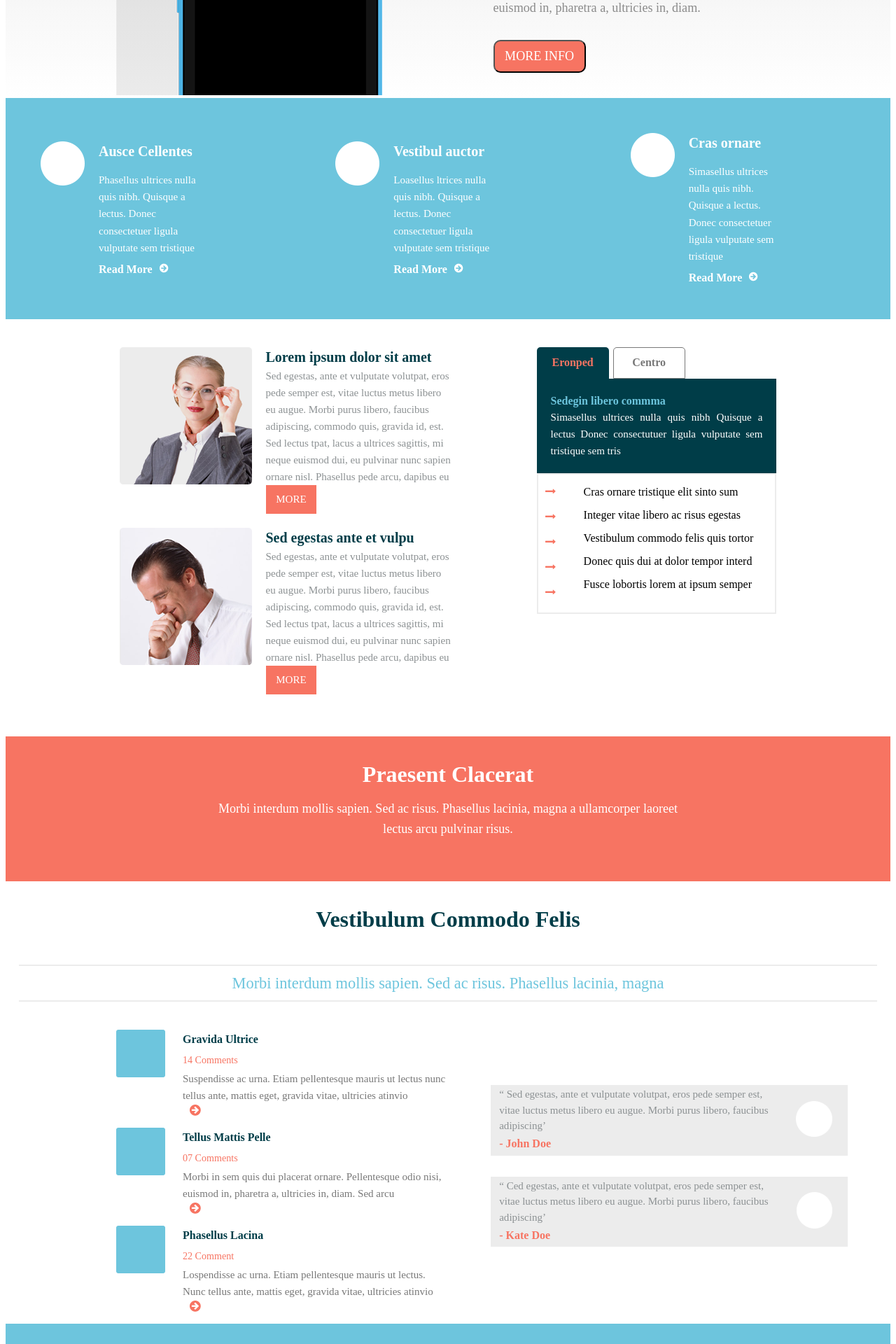
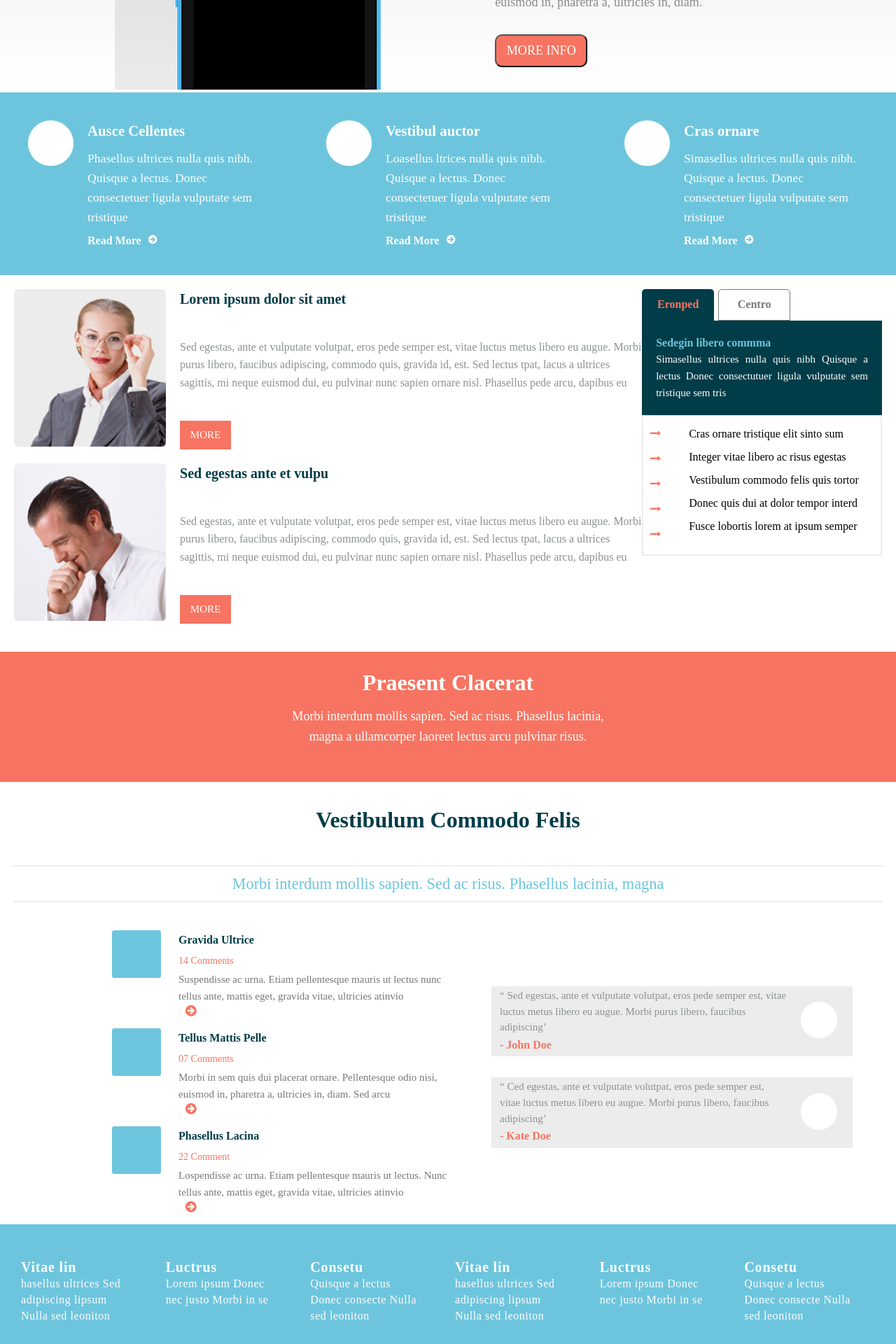
Before and after one commit to liubaterehova/-layout, a React app: page / in a window 1280 px wide. Shown: the part 400-2320 px from the top of the page at 70% size. Built offline with nearby package versions, Linux system fonts and the light colour scheme.

Commit message:
adaptive

```diff
--- a/src/components/footer/style.scss
+++ b/src/components/footer/style.scss
@@ -11,7 +11,7 @@
       display: flex;
       flex-direction: column;
       flex: 1;
-      align-items: center;
+      align-items: flex-start;
       margin: 10px;
     }
     .header-in-footer-column {
@@ -22,10 +22,10 @@
       color: #ffffff;
     }
     .main-text-in-footer-column {
-      width: 35%;
+      width: 85%;
       font-family: SourceSansPro;
-      font-size: 0.88rem;
-      line-height: 1.94;
+      font-size: 1rem;
+      line-height: 1.44;
       letter-spacing: 0.56px;
       color: #ffffff;
     }
--- a/src/components/main/container-with-blue/blue-column.jsx
+++ b/src/components/main/container-with-blue/blue-column.jsx
@@ -6,7 +6,7 @@ import Arrow from '../../png/arrow.png';
 
 export const BlueColumn = ({ text1, text2 }) => (
   <div className="column-in-blue-container">
-    <img src={circle} alt="circle" className="circle" />
+    <img src={circle} alt="circle" className="circle-in-blue-container" />
     <div className="text-in-blue-container">
       <div className="header-in-blue-column">{text1}</div>
       <div className="main-text-in-blue-column">{text2}</div>
--- a/src/components/main/container-with-blue/container-with-blue.jsx
+++ b/src/components/main/container-with-blue/container-with-blue.jsx
@@ -14,6 +14,7 @@ export const ContainerWithBlue = () => (
         </div>
       )}
     />
+    <div className="gap-1" />
     <BlueColumn
       text1="Vestibul auctor"
       text2={(
@@ -24,6 +25,7 @@ export const ContainerWithBlue = () => (
         </div>
       )}
     />
+    <div className="gap-1" />
     <BlueColumn
       text1="Cras ornare"
       text2={(
--- a/src/components/main/container-with-blue/style.scss
+++ b/src/components/main/container-with-blue/style.scss
@@ -3,17 +3,22 @@
   display: flex;
   justify-content: space-around;
   align-items: center;
+  padding:40px;
+    .gap-1 {
+      flex: 1 0 20px;
+    }
     .column-in-blue-container {
       display: flex;
-      flex: 1;
+      flex: 6;
       flex-direction: row;
       font-family: SourceSansPro;
       color: #ffffff;
-      padding: 50px;
       height: 100%;
-      .circle {
+
+      .circle-in-blue-container {
         align-self:start;
         margin-right: 20px;
+        height: 65px;
       }
       .text-in-blue-container {
         display: flex;
@@ -22,16 +27,15 @@
         align-items: flex-start;
         justify-content:flex-start;
         height: 100%;
-        width: 45%;
 
           .header-in-blue-column {
-            font-size: 1.25rem;
+            font-size: 1.3rem;
             font-weight: bold;
             line-height: 1.44;
-            margin-bottom:10%;
+            margin-bottom:10px;
           }
           .main-text-in-blue-column {
-            font-size: 0.94rem;
+            font-size: 1.1rem;
             line-height: 1.6;
             margin-bottom:10px;
           }
@@ -60,12 +64,15 @@
 }
 @media (max-width: 600px) {
   .container-with-blue {
+    padding:8px;
     .column-in-blue-container {
       display: flex;
       flex: 1;
       flex-direction: row;
+      .circle-in-blue-container {
+        height: 40px;
+      }
       .text-in-blue-container {
-        padding-top:30px;
         justify-content: center;
           .header-in-blue-column{
             font-size: 0.8rem;
--- a/src/components/main/container-with-calendar/container-with-calendar.jsx
+++ b/src/components/main/container-with-calendar/container-with-calendar.jsx
@@ -5,7 +5,7 @@ import { PartWithComment } from './comment';
 
 export const ContainerWithCalendar = () => (
   <div className="container-with-calendar">
-    <div className="header-in-calendar-conteiner">Vestibulum Commodo Felis</div>
+    <div className="first-header-in-calendar-conteiner">Vestibulum Commodo Felis</div>
     <div className="hr-in-calendar-conteiner" />
     <div className="second-header-in-calendar-conteiner">Morbi interdum mollis sapien. Sed ac risus. Phasellus lacinia, magna</div>
     <div className="hr-in-calendar-conteiner" />
--- a/src/components/main/container-with-calendar/style.scss
+++ b/src/components/main/container-with-calendar/style.scss
@@ -6,7 +6,8 @@
     flex-direction: column;
     align-items: center;
     box-sizing:border-box;
-  .header-in-calendar-conteiner {
+  .first-header-in-calendar-conteiner {
+    text-align: center;
     display: flex;
     align-items: center;
     font-family: SourceSansPro;
@@ -34,16 +35,13 @@
     margin-top: 30px;
     display: flex;
     flex: 1;
-    width: 100%;
-    align-items: center;
-
     .calendar-part-in-calendar-conteiner {
       display: flex;
       flex: 1;
       flex-direction: column;
       justify-content: space-between;
+      align-items: flex-end;
       .card-with-calendar {
-        align-self: flex-end;
         width:75%;
         display: flex;
         flex-direction: row;
@@ -135,10 +133,10 @@
       flex-direction: column;
       align-items: center;
       .calendar-part-in-calendar-conteiner {
-        align-self: flex-start;
+        align-items: center;
           .card-with-calendar {
-          border: 2px solid red;
-          align-items: flex-start;
+          width: 90%;
+
           }
       }
       .comments-part-in-calendar-conteiner {
@@ -152,7 +150,7 @@
 }
 @media (max-width: 600px) {
   .container-with-calendar {
-    .header-in-calendar-conteiner {
+    .first-header-in-calendar-conteiner {
       font-size: 1.6rem;
       line-height: 0.8;
     }
@@ -163,6 +161,7 @@
     .calendar-and-comments-in-calendar-container {
       .calendar-part-in-calendar-conteiner {
         .card-with-calendar {
+          width: 100%;
           margin-bottom:10px;
           .text-in-card-conteiner {
             padding-left:15px;
@@ -184,7 +183,7 @@
       .comments-part-in-calendar-conteiner {
         width: 100%;
         .card-with-comments {
-          width:90%;
+          width:100%;
           .main-text-in-card-with-comment {
             font-size: 0.85rem;
             line-height: 1.2;
--- a/src/components/main/container-with-guys/person-card.jsx
+++ b/src/components/main/container-with-guys/person-card.jsx
@@ -7,12 +7,12 @@ export const PersonCard = ({
 }) =>
   (
     <div className="person-in-container-guys">
-      <div>
+      <div className="person-photo-in-container-guys">
         <img src={photo} alt={altForPhoto} className="photo-in-container-guys" />
       </div>
       <div className="text-near-photo-container">
-        <div className="text-near-photo-first-part">{text1}</div>
-        <div className="text-near-photo-second-part">{text2}</div>
+        <div className="text-near-photo-header">{text1}</div>
+        <div className="text-near-photo-main-part">{text2}</div>
         <div>
           <input type="button" className="button-for-guys-container" value="More" />
         </div>
--- a/src/components/main/container-with-guys/style.scss
+++ b/src/components/main/container-with-guys/style.scss
@@ -2,35 +2,37 @@
 .container-with-guys {
   background-color: #ffffff;
   display: flex;
-  padding:40px;
+  padding:20px;
   justify-content: space-evenly;
   .people-in-container {
-    width:40%;
       display: flex;
       flex-direction: column;
       .person-in-container-guys {
         justify-content: flex-end;
         display: flex;
         padding-bottom:20px;
-        .photo-in-container-guys {
-          height: auto;
-          width: 100%;
+        .person-photo-in-container-guys{
+          flex: 1 0 85px;
+          .photo-in-container-guys {
+            height: auto;
+            width: 100%;
+          }
         }
       .text-near-photo-container {
-        flex:1;
+        flex: 5;
         display: flex;
         flex-direction: column;
         align-items: flex-start;
         justify-content: space-between;
         padding-left:20px;
-        .text-near-photo-first-part {
+        .text-near-photo-header {
           color: #003d48;
           font-size: 1.25rem;
           font-weight: bold;
           line-height: 1.44;
         }
-        .text-near-photo-second-part {
-          font-size: 0.94rem;
+        .text-near-photo-main-part {
+          font-size: 1rem;
           line-height: 1.6;
           color: #8c9193;
         }
@@ -138,11 +140,11 @@
       .people-in-container {
         .person-in-container-guys {
           .text-near-photo-container {
-            .text-near-photo-first-part {
+            .text-near-photo-header {
               font-size: 1rem;
               line-height: 1.20;
             }
-            .text-near-photo-second-part {
+            .text-near-photo-main-part {
               font-size: 0.8rem;
               line-height: 1.2;
             }
@@ -168,11 +170,11 @@
       .people-in-conteine {
         .person-in-container-guys {
           .text-near-photo-container {
-            .text-near-photo-first-part {
+            .text-near-photo-header {
               font-size: 0.8rem;
               line-height: 1.20;
             }
-            .text-near-photo-second-part {
+            .text-near-photo-main-part {
               font-size: 0.6rem;
               line-height: 1.2;
             }
--- a/src/components/main/container-with-orange/container-with-orange.jsx
+++ b/src/components/main/container-with-orange/container-with-orange.jsx
@@ -5,7 +5,7 @@ export const ContainerWithOrange = () => (
   <div className="container-with-orange-bg">
     <div className="text-in-orange-container">
       <div>Praesent Clacerat</div>
-      <div className="text-under-header-in-orange-container">Morbi interdum mollis sapien. Sed ac risus. Phasellus lacinia, magna a ullamcorper laoreet <br />
+      <div className="text-under-header-in-orange-container">Morbi interdum mollis sapien. Sed ac risus. Phasellus lacinia, magna a ullamcorper laoreet
     lectus arcu pulvinar risus.
       </div>
     </div>
--- a/src/components/main/container-with-orange/style.scss
+++ b/src/components/main/container-with-orange/style.scss
@@ -5,8 +5,8 @@
   align-items: center;
   box-sizing:border-box;
   .text-in-orange-container {
-    padding: 40px;
-    width: 100%;
+    padding: 30px;
+    width: 40%;
     font-family: SourceSansPro;
     font-size: 2rem;
     font-weight: bold;
@@ -25,6 +25,7 @@
 @media (max-width: 600px) {
   .container-with-orange-bg {
     .text-in-orange-container {
+      padding: 10px;
       font-size: 1.2rem;
       line-height: 0.9;
       .text-under-header-in-orange-container {
--- a/src/components/main/container-with-phone/style.scss
+++ b/src/components/main/container-with-phone/style.scss
@@ -72,7 +72,8 @@
         height: 1.4rem;
         border-radius: 3px;
         .text-in-button-phone {
-          font-size: 0.6rem;
+          font-size: 0.4rem;
+          line-height: 0.02;
         }
       }
     }
--- a/src/components/page/style.scss
+++ b/src/components/page/style.scss
@@ -1,5 +1,11 @@
 html {
   font-size: 16px;
+}
+body {
+  width: 100vw;
+  height: 100vh;
+  padding: 0;
+  margin: 0 !important;
 }
 .page {
   background-color: #ffffff;
```
